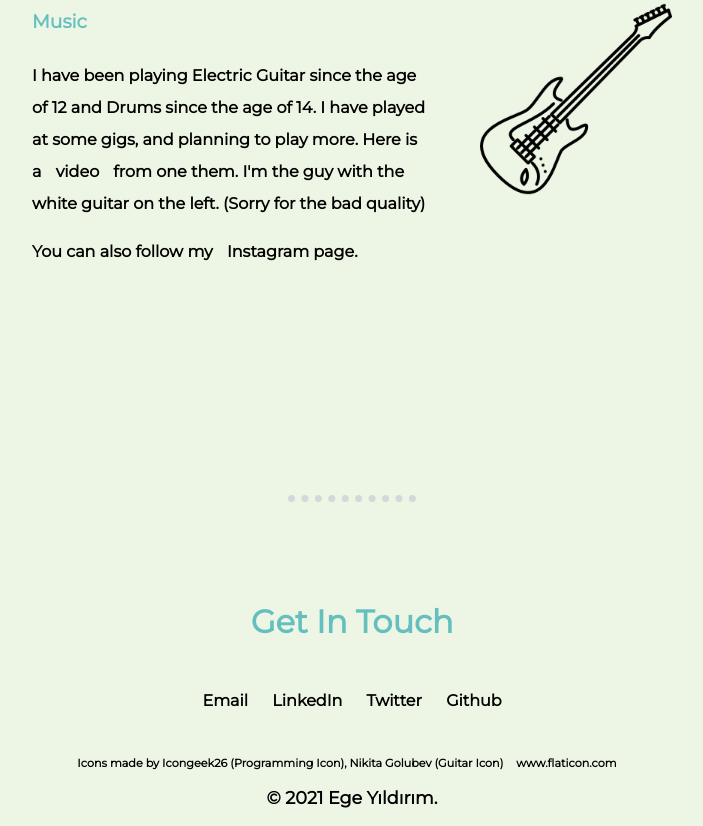
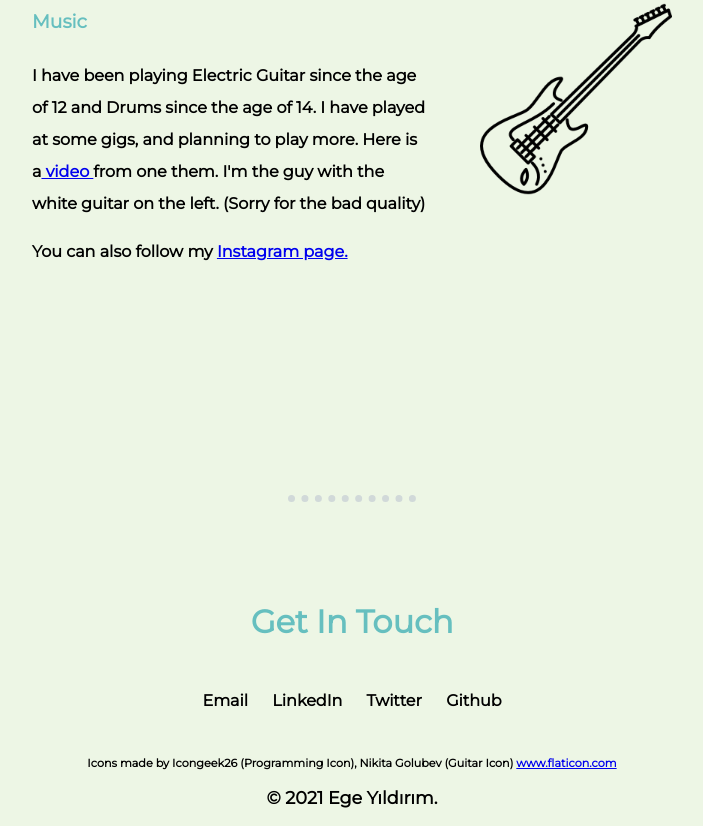
Before and after one commit to egeyil/portfolio-site, a plain HTML site: page index.html in a window 1280 px wide. Shown: the part 2098-2924 px from the top of the page, without its empty margins (288-991 px from the left). Drawn offline with Linux system fonts and the light colour scheme.

Commit message:
Add files via upload

```diff
--- a/css/styles.css
+++ b/css/styles.css
@@ -35,7 +35,7 @@ hr {
   width: 10%;
 }
 
-a {
+.links {
   color: black;
   font-family: 'Montserrat', sans-serif;
   margin: 20px 10px;
```
